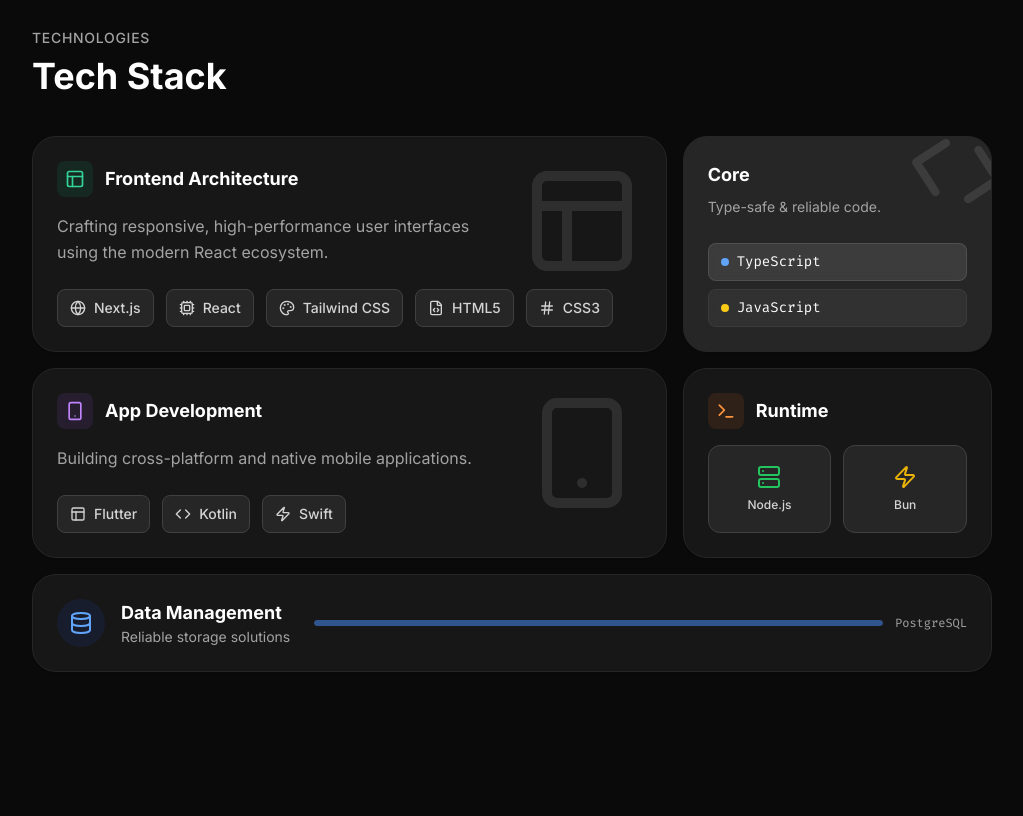
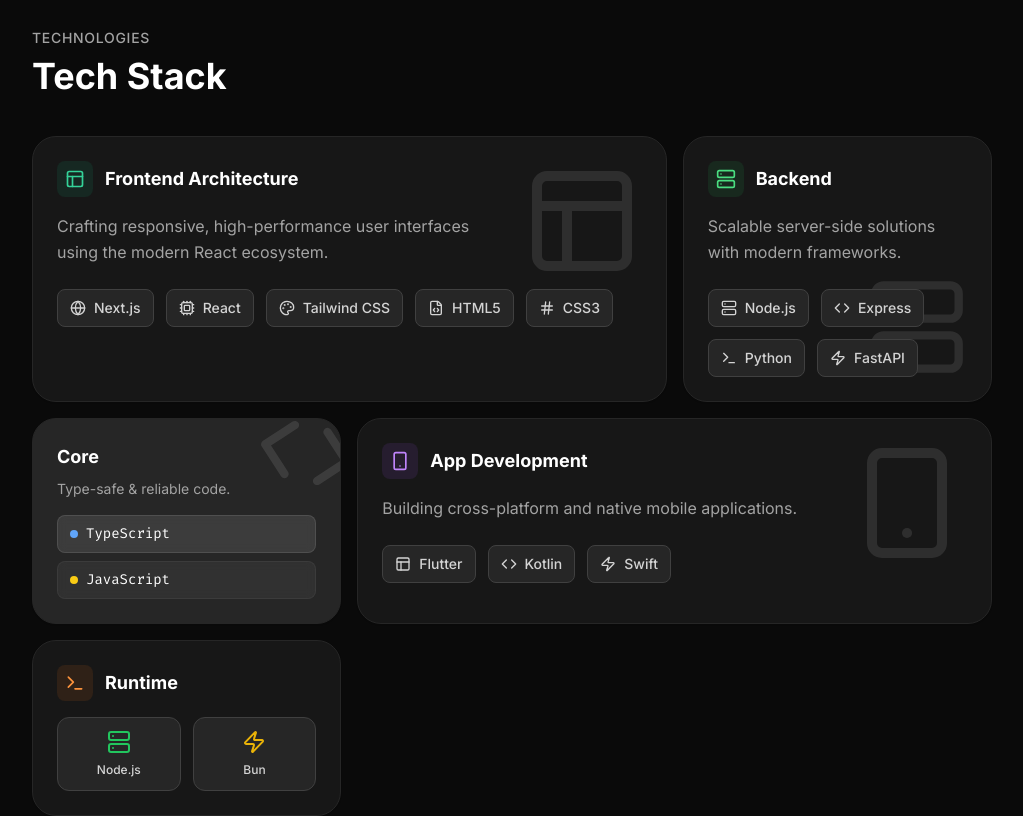
Before and after one commit to Akshitwadhwa/Akshit-Wadhwa.dev, a React (Vite) app: page / in a window 1280 px wide. Shown: the part 780-1596 px from the top of the page, without its empty margins (128-1151 px from the left). Built offline with nearby package versions, Linux system fonts and the light colour scheme.

Commit message:
Update gears and tech stack card

```diff
--- a/components/Gears.tsx
+++ b/components/Gears.tsx
@@ -21,7 +21,7 @@
            </div>
 
            <div className="mt-8 grid grid-cols-2 gap-4">
-              <SpecItem icon={Cpu} label="Apple M3" sub="8-Core CPU" />
+              <SpecItem icon={Cpu} label="Apple M3" sub="10-Core CPU" />
               <SpecItem icon={Zap} label="16GB" sub="Unified Memory" />
               <SpecItem icon={HardDrive} label="512GB" sub="SSD Storage" />
            </div>
--- a/components/TechStack.tsx
+++ b/components/TechStack.tsx
@@ -26,6 +26,30 @@
                 <TechBadge icon={Palette} label="Tailwind CSS" />
                 <TechBadge icon={FileCode} label="HTML5" />
                 <TechBadge icon={Hash} label="CSS3" />
+            </div>
+        </div>
+      </div>
+
+      {/* Backend Module */}
+      <div className="md:col-span-1 rounded-3xl bg-white dark:bg-neutral-900 border border-neutral-200 dark:border-neutral-800 p-6 relative overflow-hidden group shadow-sm">
+        <div className="absolute bottom-0 right-0 p-6 opacity-5 dark:opacity-10 group-hover:opacity-10 dark:group-hover:opacity-20 transition-opacity">
+            <Server size={100} />
+        </div>
+        <div className="relative z-10">
+            <div className="flex items-center gap-3 mb-4">
+                <div className="p-2 bg-green-100 dark:bg-green-500/10 rounded-lg text-green-600 dark:text-green-400">
+                    <Server size={20} />
+                </div>
+                <h3 className="text-lg font-bold text-neutral-900 dark:text-white">Backend</h3>
+            </div>
+            <p className="text-neutral-500 dark:text-neutral-400 mb-6 leading-relaxed">
+                Scalable server-side solutions with modern frameworks.
+            </p>
+            <div className="flex flex-wrap gap-3">
+                <TechBadge icon={Server} label="Node.js" />
+                <TechBadge icon={Code} label="Express" />
+                <TechBadge icon={Terminal} label="Python" />
+                <TechBadge icon={Zap} label="FastAPI" />
             </div>
         </div>
       </div>
```
